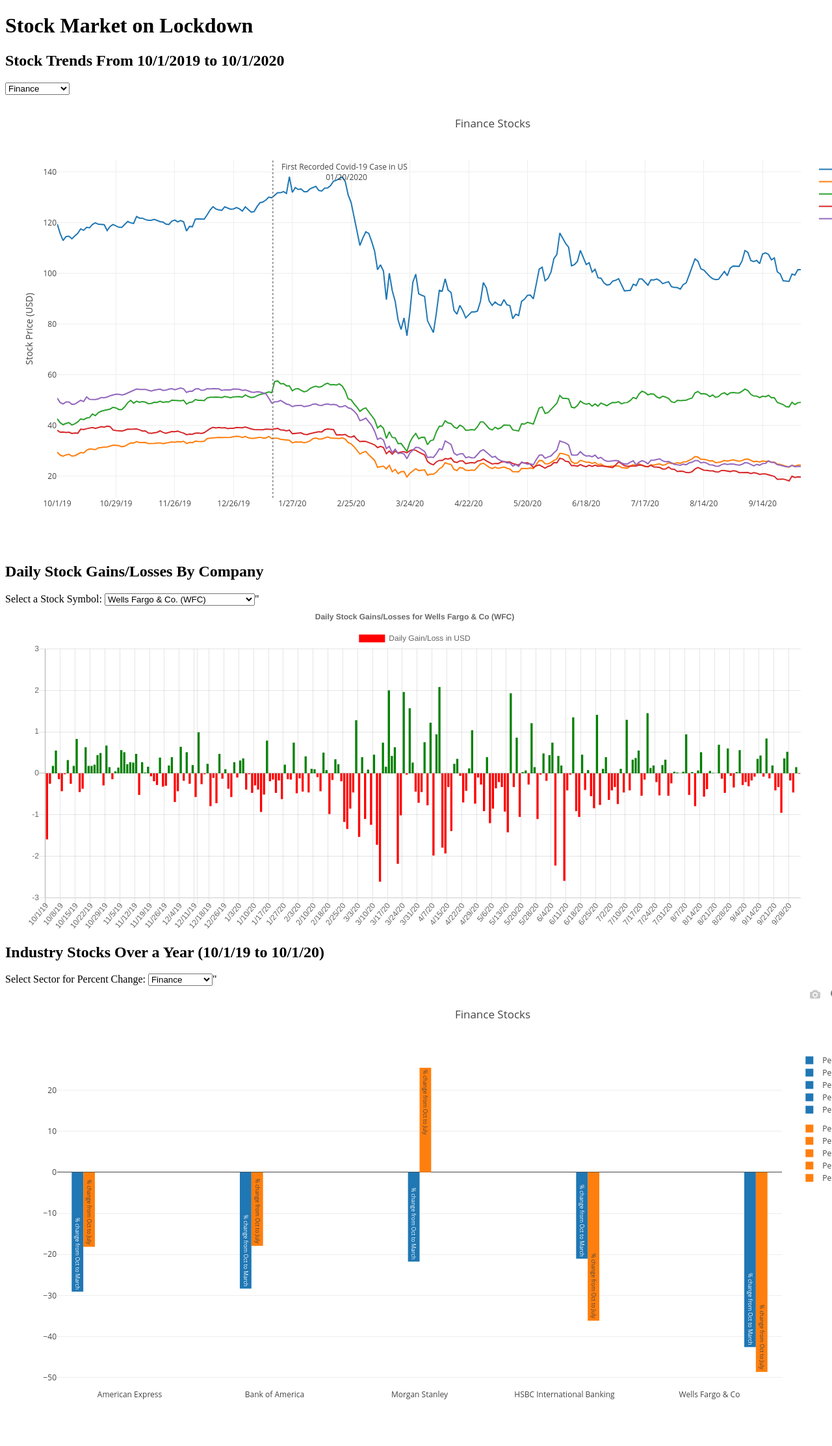
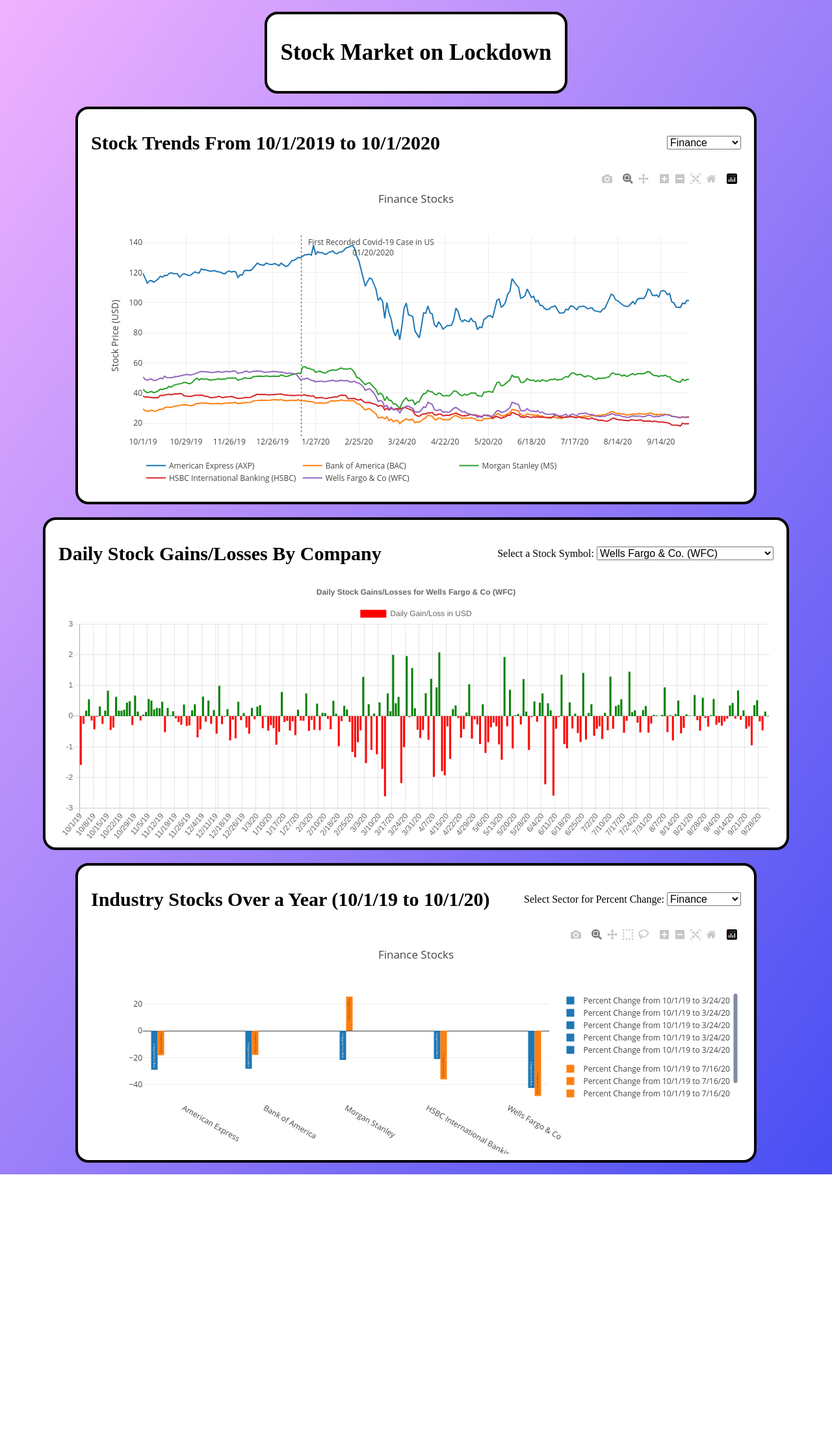
Before and after one commit to SamLind11/stock-market-on-lockdown, a Flask app: page / in a window 1280 px wide; the page is wider, and only the part inside the window is pictured. Shown: that part at 65% size. After the commit the page ends 1807 px from the top of that part, so only its background shows below. Run offline with Flask 3, Linux system fonts and the light colour scheme; data comes from the database, SQL or seed files in the repository; some libraries are stand-ins or nearby versions.

Commit message:
changes to html style

```diff
--- a/static/css/style.css
+++ b/static/css/style.css
@@ -1,3 +1,35 @@
-body{
-    background-color:aquamarine
+body {
+    display: flex;
+    flex-direction: column;
+    align-items: center;
+    justify-content: center;
+
+    background-image: linear-gradient(to bottom right, rgb(241, 178, 255), rgb(72, 78, 243));
 }
+
+select {
+    font-size: 16px;
+}
+
+section {
+    border: 4px solid black;
+    border-radius: 20px;
+    padding: 10px 20px;
+    margin: 10px;
+    background-color: white;
+}
+
+h1 {
+    font-size: 35px;
+}
+
+.top {
+    display: flex;
+    justify-content: space-between;
+    flex-direction: row;
+    align-items: center;
+}
+
+.title > h1 {
+    font-size: 30px;
+}
--- a/static/js/code.js
+++ b/static/js/code.js
@@ -11,13 +11,16 @@ function generateLineGraph(selection) {
         title: selection === 'finance' ? 'Finance Stocks':
                selection === 'socialMedia' ? 'Social Media Stocks':
                selection === 'healthcare' ? 'Healthcare Stocks': 'Retail Stocks',
-        width: 1500,
-        height: 700,
+        width: 1000,
+        height: 500,
         xaxis: {
             nticks: 13,
             tickmode: 'auto'},
         yaxis: {title: 'Stock Price (USD)'},
-
+        // Position Legend inside the graph.
+        legend: {
+            orientation: 'h',
+        },
         // Vertical line for first case of COVID date.
         shapes: [
         {
@@ -170,8 +173,8 @@ async function generateBarGraph(selection) {
         title: selection === 'finance' ? 'Finance Stocks':
                selection === 'socialMedia' ? 'Social Media Stocks':
                selection === 'healthcare' ? 'Healthcare Stocks': 'Retail Stocks',
-        width: 1500,
-        height: 700
+        width: 1000,
+        height: 350
     };
 
     //Create the new graph with updated data and layout
@@ -233,6 +236,8 @@ function fetchDataAndCreateChart(selectSymbol) {
         options: {
             events: [],
             responsive: false,
+            maintainAspectRatio: true,
+            showScale: false,
             title: {
                 display: true,
                 text: `Daily Stock Gains/Losses for ${stockName} (${selectSymbol.toUpperCase()})`
--- a/templates/index.html
+++ b/templates/index.html
@@ -4,12 +4,19 @@
     <meta charset="UTF-8">
     <meta name="viewport" content="width=device-width, initial-scale=1.0">
     <title>Stock Market on Lockdown</title>
-
+    <link href="../static/css/style.css" rel="stylesheet">
 </head>
 <body>
+    <section>
         <h1>Stock Market on Lockdown</h1>
+    </section>
 
-    <h2>Stock Trends From 10/1/2019 to 10/1/2020</h2>
+    <section>
+        <div class="top">
+            <div class="title">
+                <h1>Stock Trends From 10/1/2019 to 10/1/2020</h1>
+            </div>
+            <div class="select">
                 <!--User selects sector to view.-->
                 <select name="sector" id="sector" onchange="generateLineGraph(this.value)">
                     <option value="finance" selected>Finance</option>
@@ -17,11 +24,18 @@
                     <option value="healthcare">Healthcare</option>
                     <option value="retail">Retail</option>
                 </select>
-
+            </div>
+        </div>
         <!--Line chart-->
         <div id="multiplot"></div>
+    </section>
 
-    <h2>Daily Stock Gains/Losses By Company</h2>
+    <section>
+        <div class="top">
+            <div class="title">
+                <h1>Daily Stock Gains/Losses By Company</h1>
+            </div>
+            <div class="select">
                 <!-- Dropdown list for stock symbols -->
                 <label for="stockSymbol">Select a Stock Symbol:</label>
                 <select onchange="fetchDataAndCreateChart(this.value)">
@@ -45,17 +59,21 @@
                     <option value="unh">UnitedHealth Group Inc. (UNH)</option>
                     <option value="wfc" selected>Wells Fargo & Co. (WFC)</option>
                     <option value="wsm">Williams-Sonoma Inc. (WSM)</option>
-    </select>"
+                </select>
+            </div>
+        </div>
+        <!-- Render the chart-->
+        <canvas id="bar-chart" width="1100" height="400"></canvas>
 
-    <!-- Render the chart-->
-    <div style="margin-left: 30px;">
-        <canvas id="bar-chart" width="1200" height="500"></canvas>
-    </div>
+    </section>
 
 
-    <!-- Lori's test code -->
-    <h2>Industry Stocks Over a Year (10/1/19 to 10/1/20)</h2>
-
+    <section>
+        <div class="top">
+            <div class="title">
+                <h1>Industry Stocks Over a Year (10/1/19 to 10/1/20)</h1>
+            </div>
+            <div class="select">
                 <!--Dropdown for selecting sectors for the percentChange graph-->
                 <label for="sectorSelection">Select Sector for Percent Change:</label>
                 <select id="sectorSelection" onchange="updatePercentChangeGraph(this.value)">
@@ -63,16 +81,20 @@
                     <option value="socialMedia">Social Media</option>
                     <option value="healthcare">Healthcare</option>
                     <option value="retail">Retail</option>
-    </select>"
+                </select>
+            </div>
+        </div>
+        <!--Place for Percent Change Graph -->
+        <div id="percentChangeGraph"></div>
+    </section>
 
-    <!-- Lori's test code -->
-     <div id="percentChangeGraph"></div>
-
-
+    <!--Plotly library-->
     <script src="https://cdn.plot.ly/plotly-latest.min.js"></script>
 
+    <!--D3 library-->
     <script src="https://d3js.org/d3.v7.min.js"></script>
 
+    <!--Chart.js library-->
     <script src="https://cdnjs.cloudflare.com/ajax/libs/Chart.js/2.5.0/Chart.min.js"></script>
 
     <!--Company metadata.-->
```
Lines whose indentation alone changed are shown as unchanged.
